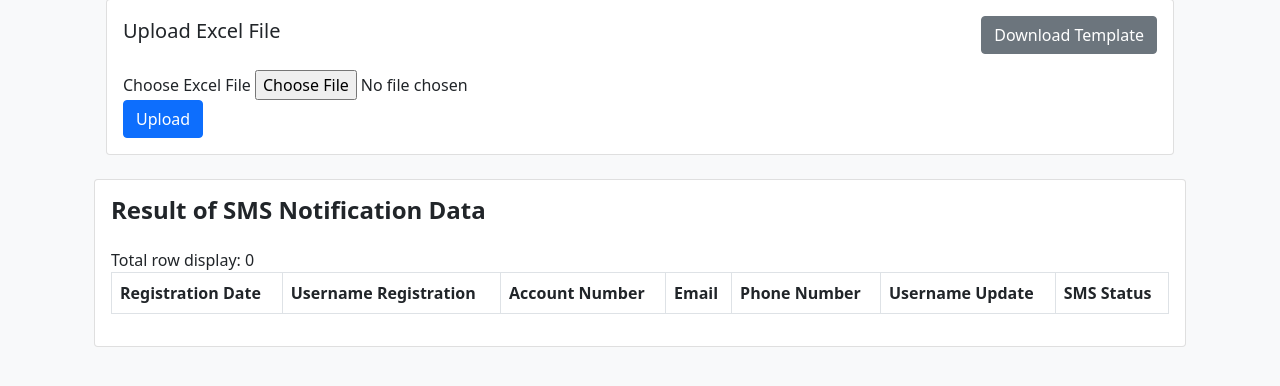
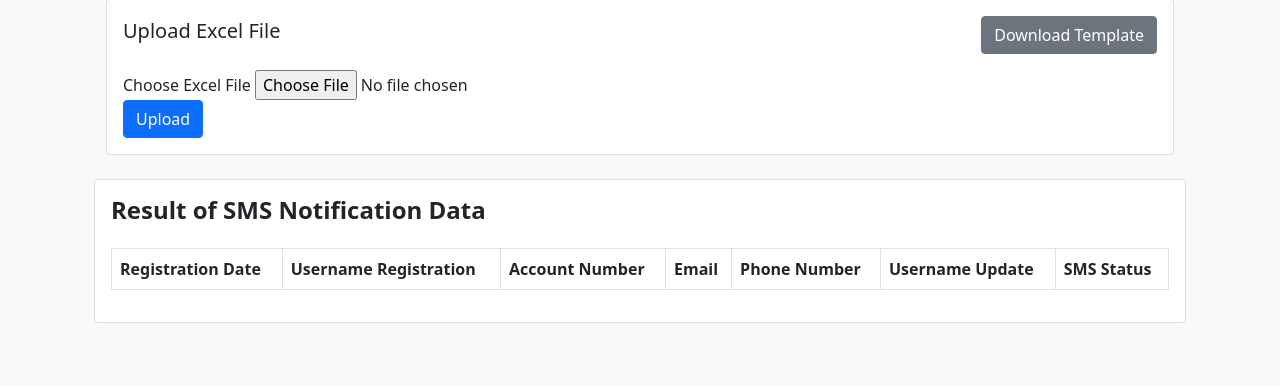
Before and after one commit to princealvinyusuf/Portal-Pilot, a PHP site: page /index.php?page=bulk_patching_deactivate_sms in a window 1280 px wide. Shown: the part 228-614 px from the top of the page. Run offline with PHP 8.4, Linux system fonts and the light colour scheme; the visitor is signed in with stand-in values (Sample User, id 1); lists and menus that the app fills with data are empty; some libraries are stand-ins or nearby versions.

Commit message:
Hidden total row display

```diff
--- a/bulk_patching_deactivate_sms.php
+++ b/bulk_patching_deactivate_sms.php
@@ -71,7 +71,7 @@ if (!isset($_SESSION['access_level']) || !in_array($_SESSION['access_level'], ['
                 style="float: right; margin-top: 10px; margin-bottom: 10px; display: none;">
                 <i class="fas fa-file-excel"></i> Export to Excel
             </button>
-            Total row display: <span id="totalRowCount">0</span>
+            <!-- Total row display: <span id="totalRowCount">0</span> -->
 
             <div id="smsNotificationResult">
                 <table class="table table-bordered table-striped table-hover">
```
